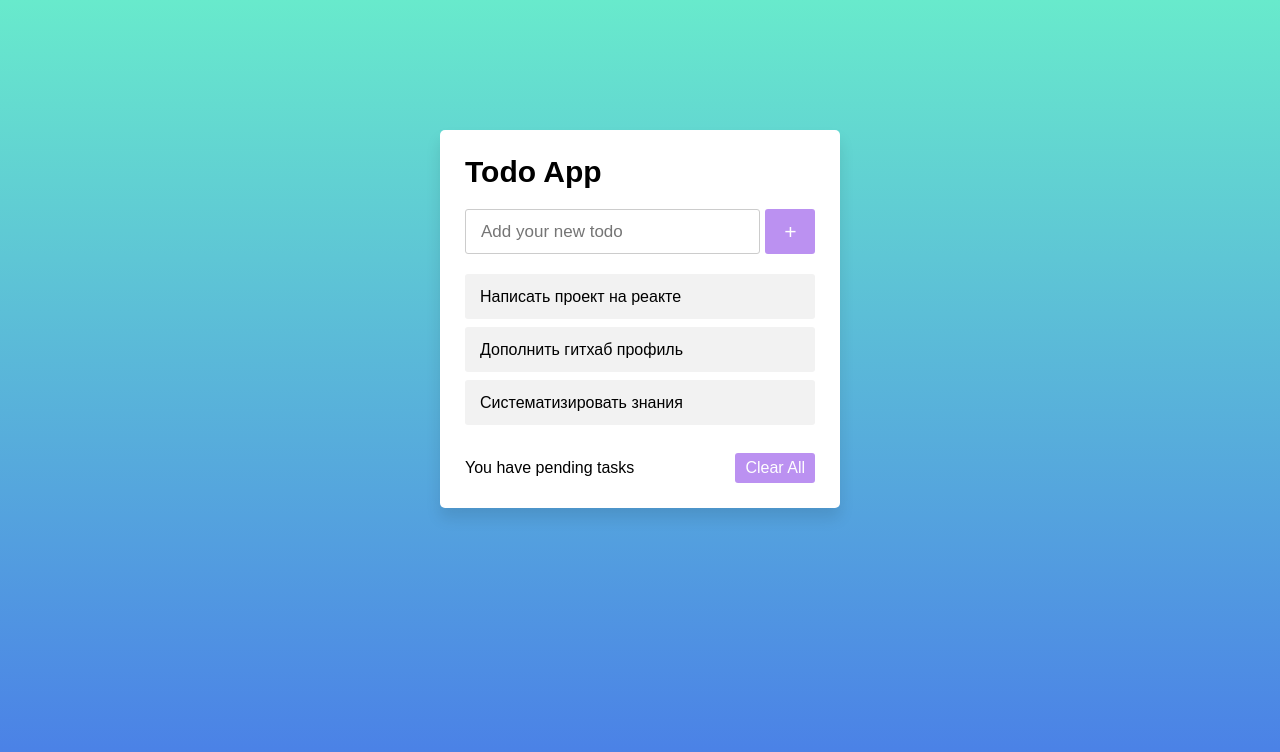
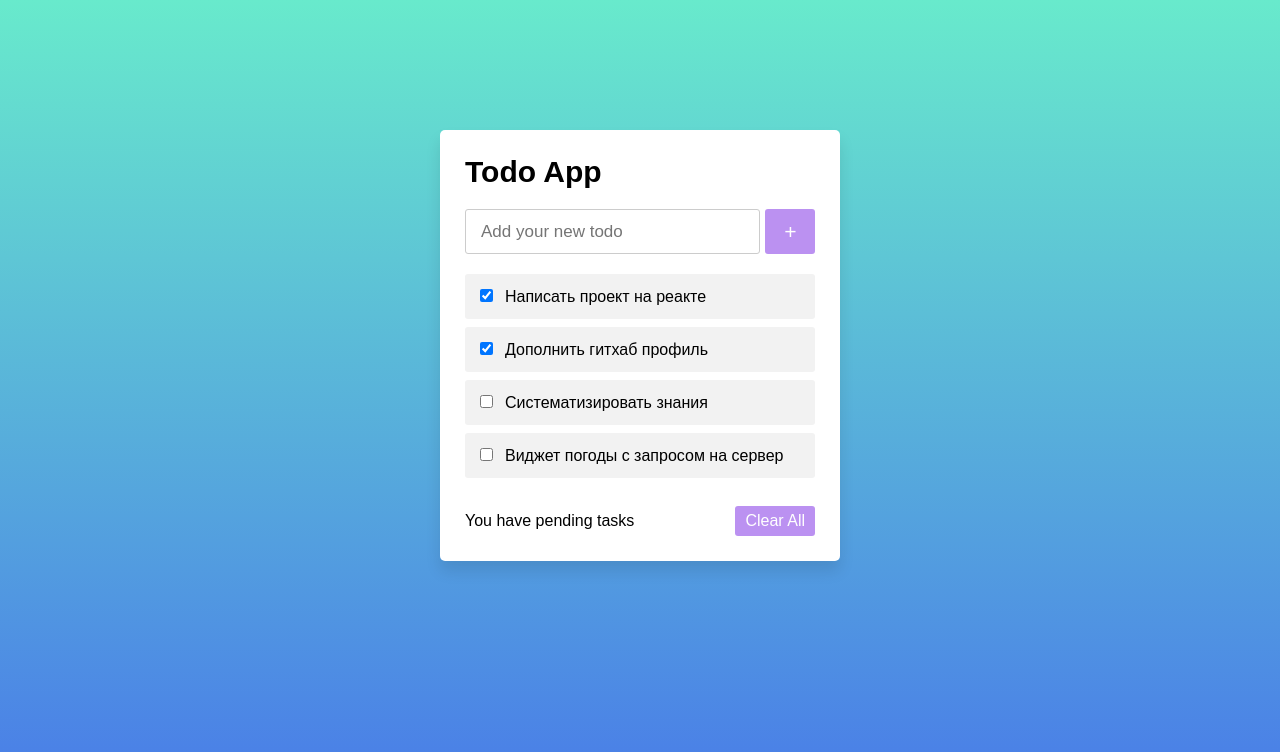
Before and after one commit to FedorLivshits/ToDoList-React, a React (Create React App) app: page / in a window 1280 px wide. Shown: the top 752 px of the page. Built offline with nearby package versions, Linux system fonts and the light colour scheme.

Commit message:
addTask, pushed new tasks in state

```diff
--- a/src/App.css
+++ b/src/App.css
@@ -54,11 +54,11 @@ body{
     margin-left: 5px;
     font-size: 21px;
     outline: none;
-    background: #8E49E8;
+    background: #8e49e8;
     cursor: pointer;
     border-radius: 3px;
     opacity: 0.6;
-    pointer-events: none;
+    /*pointer-events: none;*/
     transition: all 0.3s ease;
 }
 .inputField button:hover,
@@ -72,6 +72,9 @@ body{
 .wrapper .todoList{
     max-height: 250px;
     overflow-y: auto;
+}
+.input_checkbox{
+    margin-right: 12px;
 }
 .todoList li{
     position: relative;
--- a/src/App.js
+++ b/src/App.js
@@ -2,9 +2,9 @@ import './App.css';
 import React from "react";
 import ToDoList from "./Components/ToDoList";
 
-function App() {
+function App(props) {
     return (
-        <ToDoList/>
+        <ToDoList tasks={props.state.tasks} addTask={props.addTask}/>
     )
 }
 
--- a/src/Components/ToDoList.jsx
+++ b/src/Components/ToDoList.jsx
@@ -2,16 +2,11 @@ import React from "react";
 
 
 function ToDoList(props) {
-    let tasks = [
-        {id: 1, taskText: 'Написать проект на реакте', isDone: false},
-        {id: 2, taskText: 'Дополнить гитхаб профиль', isDone: false},
-        {id: 3, taskText: 'Систематизировать знания', isDone: false},
-    ]
-    let tasksElements = tasks.map(t => (<Task id={t.id} taskText={t.taskText} isDone={t.isDone}/>))
+    let tasksElements = props.tasks.map(t => (<Task id={t.id} taskText={t.taskText} isDone={t.isDone}/>))
     return (
         <div className="wrapper">
             <header>Todo App</header>
-            <ToDoInput/>
+            <ToDoInput addTask={props.addTask}/>
             <ul className="todoList">
             {tasksElements}
             </ul>
@@ -27,17 +22,25 @@ function ToDoList(props) {
 }
 
 function ToDoInput(props) {
+    let newTextTask = React.createRef()
+    let addTask = () => {
+        let text = newTextTask.current.value
+        props.addTask(text)
+    }
     return (
         <div className="inputField">
-            <input type="text" placeholder="Add your new todo"/>
-            <button><i className="fas fa-plus">+</i></button>
+            <input type="text" placeholder="Add your new todo" ref={newTextTask}/>
+            <button className={"fas fa-plus"} onClick={addTask}><i >+</i></button>
         </div>
     )
 }
 
 function Task(props) {
     return (
-        <li>{props.taskText}</li>
+        <li>
+            <input className="input_checkbox" type="checkbox" checked={props.isDone}/>
+            {props.taskText}
+        </li>
     )
 }
 
--- a/src/index.js
+++ b/src/index.js
@@ -3,10 +3,12 @@ import ReactDOM from 'react-dom';
 import './index.css';
 import App from './App';
 import reportWebVitals from './reportWebVitals';
+import state from "./redux/state";
+import {addTask} from "./redux/state"
 
 ReactDOM.render(
   <React.StrictMode>
-    <App />
+    <App state={state} addTask={addTask}/>
   </React.StrictMode>,
   document.getElementById('root')
 );
--- /dev/null
+++ b/src/redux/state.js
@@ -0,0 +1,22 @@
+
+let state = {
+    tasks: [
+        {id: 1, taskText: 'Написать проект на реакте', isDone: true},
+        {id: 2, taskText: 'Дополнить гитхаб профиль', isDone: true},
+        {id: 3, taskText: 'Систематизировать знания', isDone: false},
+        {id: 4, taskText: 'Виджет погоды с запросом на сервер', isDone: false},
+    ]
+}
+
+export let addTask = (taskText) => {
+    let task = {
+        id:5,
+        taskText: taskText,
+        isDone: false
+    }
+    state.tasks.push(task)
+}
+
+window.state = state
+
+export default state
```
